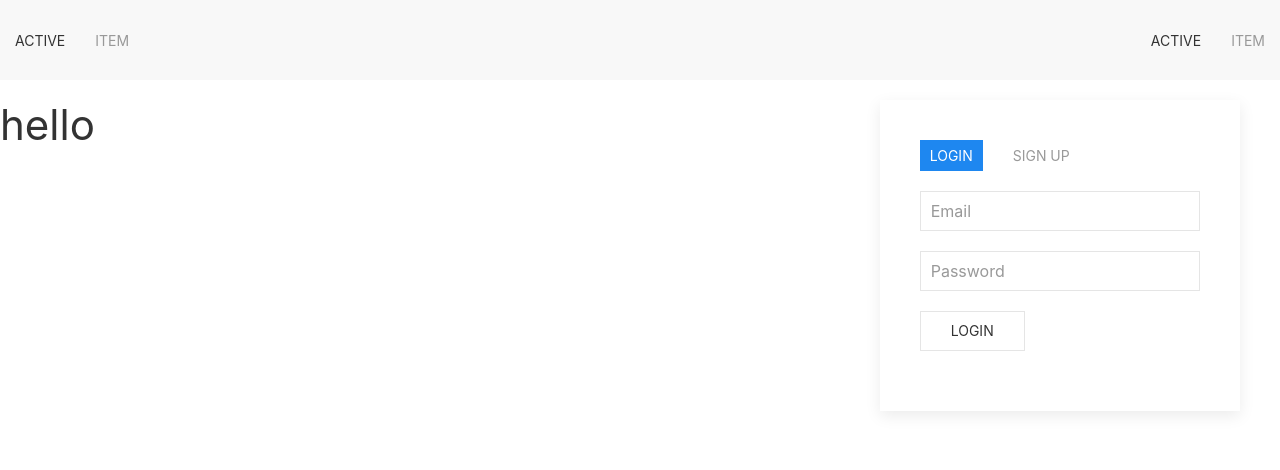
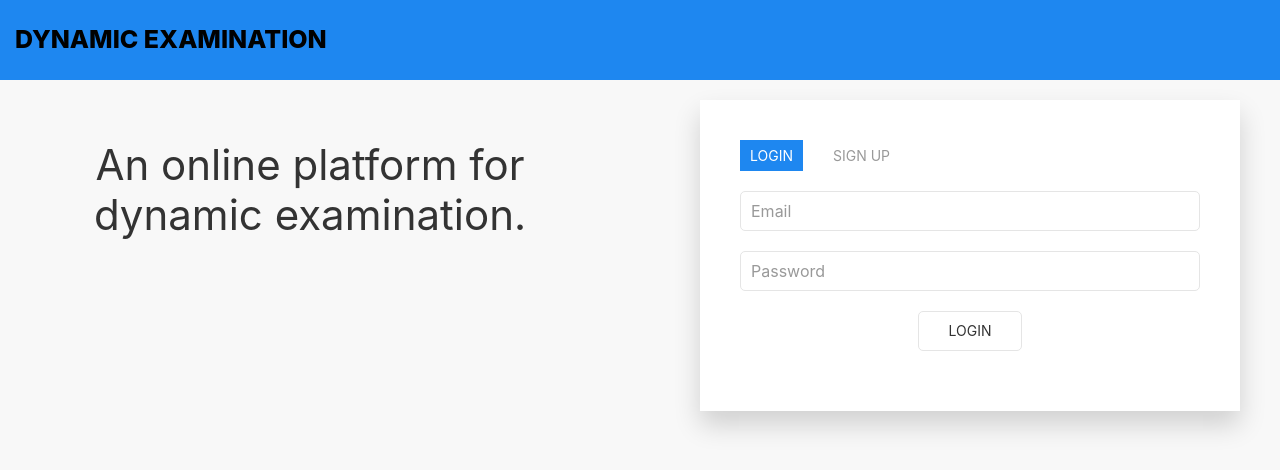
Before and after one commit to srinibasbiswal/Dynamic-Examination, a PHP site: page / in a window 1280 px wide. Shown: the top 470 px of the page. Run offline with PHP 8.4, Linux system fonts and the light colour scheme.

Commit message:
Modify UI

```diff
--- a/css/style.css
+++ b/css/style.css
@@ -0,0 +1,13 @@
+html{
+    background-color: #f8f8f8 !important;
+}
+
+.heading{
+    color: black !important;
+    font-size: 25px !important;
+    font-weight: 800 !important;
+}
+
+.uk-navbar-right ul li a{
+    color: black !important;
+}
--- a/index.php
+++ b/index.php
@@ -1,3 +1,14 @@
+<?php
+session_start();
+if (!isset($_SESSION['login_err'])) {
+    // code..
+    $_SESSION['login_err']="";
+}
+if (!isset($_SESSION['signup_err'])) {
+    // code..
+    $_SESSION['signup_err']="";
+}
+ ?>
 <!DOCTYPE html>
 <html lang="en">
   <head>
@@ -6,31 +17,37 @@
     <meta http-equiv="X-UA-Compatible" content="ie=edge" />
     <title>Project ExamOne</title>
     <link rel="stylesheet" href="css/uikit.min.css" />
+    <link rel="stylesheet" href="css/style.css" />
   </head>
   <body>
-    <nav class="uk-navbar-container" uk-navbar>
+    <nav class="uk-navbar uk-background-primary" uk-navbar>
       <div class="uk-navbar-left">
         <ul class="uk-navbar-nav">
-          <li class="uk-active"><a href="#">Active</a></li>
-          <li><a href="#">Item</a></li>
+            <li>
+                <a class="uk-text-lead heading" href="#">Dynamic Examination</a>
+            </li>
         </ul>
       </div>
 
       <div class="uk-navbar-right">
         <ul class="uk-navbar-nav">
-          <li class="uk-active"><a href="#">Active</a></li>
-          <li><a href="#">Item</a></li>
         </ul>
       </div>
     </nav>
 
     <div class="uk-margin">
       <div uk-grid>
-        <div class="uk-width-2-3">
-          <h1 class="uk-head">hello</h1>
+        <div class="uk-width-1-2@m uk-width-1-1@s">
+          <h1 class="uk-head">
+              <div class="uk-card uk-card-body">
+                  <p class="uk-text-center">
+                      An online platform for dynamic examination.
+                  </p>
+              </div>
+          </h1>
         </div>
-        <div class="uk-width-1-3">
-          <div class="uk-card uk-card-default uk-margin-medium-right">
+        <div class="uk-width-1-2@m uk-width-1-1@s">
+          <div class="uk-card uk-card-default uk-margin-medium-right uk-margin-medium-left uk-box-shadow-large">
             <div class="uk-card-body">
               <ul class="uk-subnav uk-subnav-pill" uk-switcher>
                 <li><a href="#">Login</a></li>
@@ -41,13 +58,18 @@
                   <form action="php/login.php" method="post">
                     <fieldset class="uk-fieldset">
                       <div class="uk-margin">
-                        <input class="uk-input" type="email" name="email" placeholder="Email">
+                        <input class="uk-input uk-border-rounded" type="email" name="email" placeholder="Email" required>
                       </div>
                       <div class="uk-margin">
-                        <input class="uk-input" type="password" name="password" placeholder="Password">
+                        <input class="uk-input uk-border-rounded" type="password" name="password" placeholder="Password" required>
                       </div>
-                      <div class="uk-margin">
-                        <button class="uk-button uk-button-default" type="submit">Login</button>
+                      <div class="uk-margin uk-text-center">
+                        <button class="uk-button uk-button-default uk-border-rounded" type="submit">Login</button>
+                        <div class="uk-margin">
+                            <p>
+                                <?php echo $_SESSION['login_err']; ?>
+                            </p>
+                        </div>
                       </div>
                     </fieldset>
                   </form>
@@ -56,19 +78,24 @@
                     <form action="php/signup.php" method="post" >
                       <fieldset class="uk-fieldset">
                         <div class="uk-margin">
-                          <input class="uk-input" type="text" name="name" placeholder="Name">
+                          <input class="uk-input uk-border-rounded" type="text" name="name" placeholder="Name" required>
                         </div>
                         <div class="uk-margin">
-                          <input class="uk-input" type="number" name="contact_number" placeholder="Contact Number">
+                          <input class="uk-input uk-border-rounded" type="number" name="contact_number" placeholder="Contact Number" required>
                         </div>
                         <div class="uk-margin">
-                          <input class="uk-input" type="email" name="email" placeholder="Email">
+                          <input class="uk-input uk-border-rounded" type="email" name="email" placeholder="Email" required>
                         </div>
                         <div class="uk-margin">
-                          <input class="uk-input" type="password" name="password" placeholder="Password">
+                          <input class="uk-input uk-border-rounded" type="password" name="password" placeholder="Password" required>
                         </div>
-                        <div class="uk-margin">
-                          <button class="uk-button uk-button-default">SignUp</button>
+                        <div class="uk-margin uk-text-center">
+                          <button class="uk-button uk-button-default uk-border-rounded">SignUp</button>
+                          <div class="uk-margin">
+                              <p>
+                                  <?php echo $_SESSION['signup_err']; ?>
+                              </p>
+                          </div>
                         </div>
                       </fieldset>
                     </form>
--- a/php/evaluate.php
+++ b/php/evaluate.php
@@ -5,7 +5,7 @@
     echo $selectOption;
 
     if ($selectOption == $_SESSION['correctOption']){
-        if ($_SESSION['difficultyLevel']<=6) {
+        if ($_SESSION['difficultyLevel']<6) {
             $_SESSION['difficultyLevel'] = $_SESSION['difficultyLevel']+1;
         }
         $_SESSION['marks'] = $_SESSION['marks'] + $_SESSION['currentQuestionmark'];
```
Also changed, not shown: instructions.php (+19 -17 lines), php/login.php (+11 -3 lines), php/signup.php (+14 -2 lines), result.php (+8 -6 lines), test.php (+19 -17 lines).
